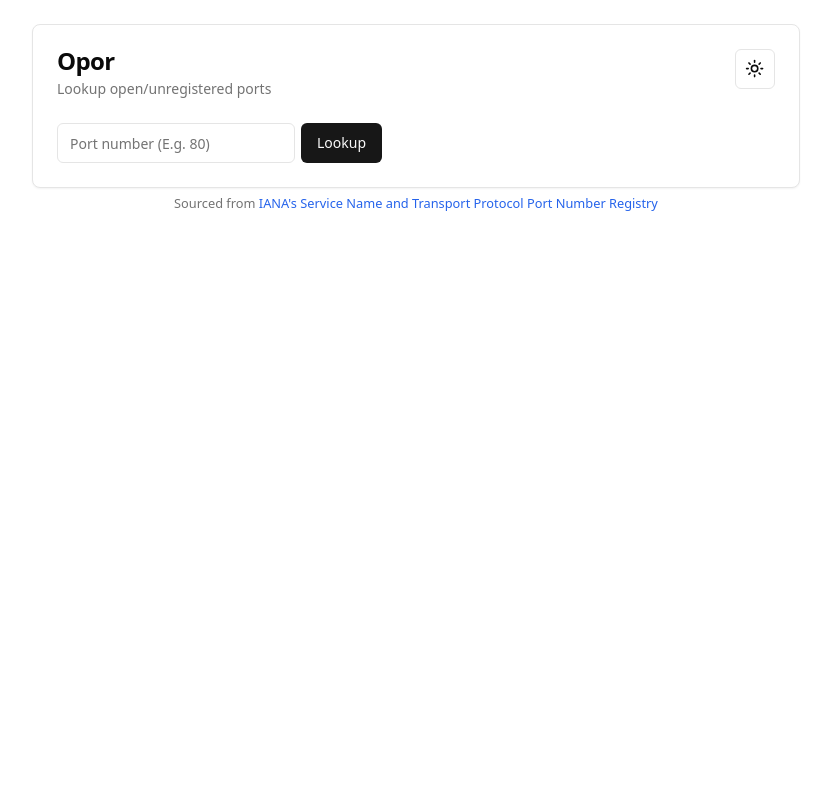
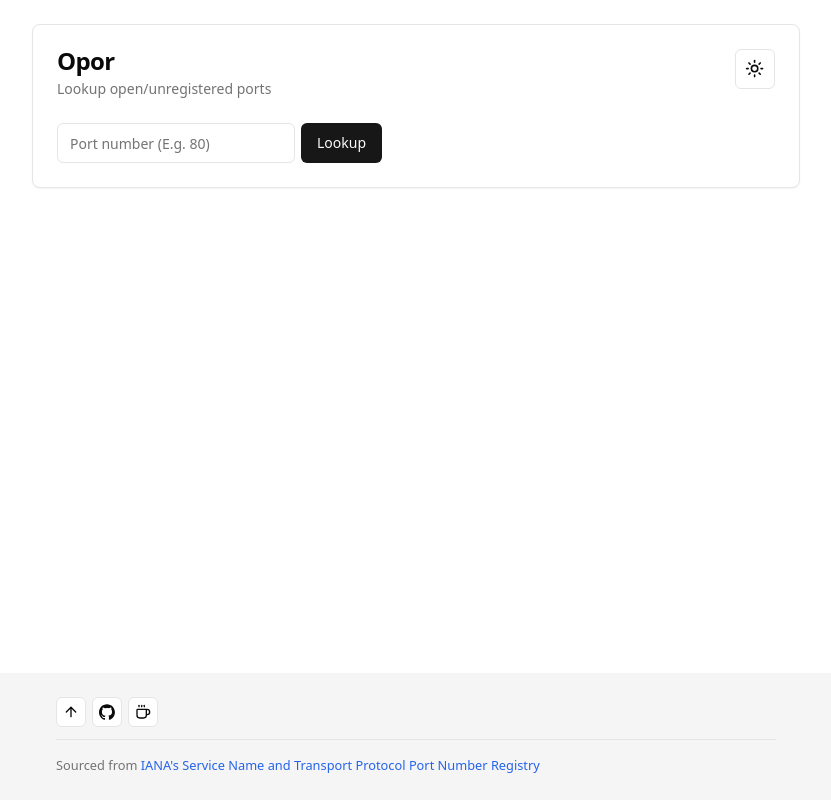
Before and after one commit to arsmoriendy/phantomports-front, a React (Vite) app: page / in a window 1280 px wide. Shown: the whole page, without its empty margins (224-1055 px from the left). Built offline with nearby package versions, Linux system fonts and the light colour scheme; no server answers.

Commit message:
feat: reflow and add footer

```diff
--- a/index.html
+++ b/index.html
@@ -7,7 +7,7 @@
     <title>Opor - Open Ports</title>
   </head>
   <body>
-    <div id="root" class="flex justify-center lg:m-6"></div>
+    <div id="root" class="flex flex-col items-center justify-between lg:pt-6 min-h-screen"></div>
     <script type="module" src="/src/main.tsx"></script>
   </body>
 </html>
--- a/src/App.tsx
+++ b/src/App.tsx
@@ -2,11 +2,11 @@ import { ThemeProvider } from './components/theme-provider'
 import { ThemeSwitcher } from './components/custom/theme-switcher'
 import { Card, CardContent, CardDescription, CardHeader, CardTitle } from './components/ui/card'
 import { QueryForm } from './components/custom/query'
+import { Footer } from './components/custom/footer'
 
 function App() {
   return (
     <ThemeProvider storageKey='opor-theme'>
-      <div className="flex flex-col space-y-1.5">
       <Card className='border-0 w-[100vw] shadow-none lg:w-[768px] lg:border lg:shadow-sm'>
         <CardHeader className='flex flex-row justify-between space-y-0'>
           <div className='flex flex-col space-y-1.5'>
@@ -20,13 +20,7 @@ function App() {
         </CardContent>
       </Card>
 
-        <small className='text-center text-muted-foreground'>
-          Sourced from&nbsp;
-          <a href='https://www.iana.org/assignments/service-names-port-numbers/service-names-port-numbers.xhtml' >
-            IANA's Service Name and Transport Protocol Port Number Registry
-          </a>
-        </small>
-      </div>
+      <Footer className='mt-6' />
     </ThemeProvider>
   )
 }
--- /dev/null
+++ b/src/components/custom/footer.tsx
@@ -0,0 +1,48 @@
+import { cn } from "@/lib/utils";
+import { forwardRef, HTMLAttributes, ReactNode } from "react";
+import { Button } from "../ui/button";
+import { ArrowUp, Coffee } from "lucide-react";
+import { Separator } from "../ui/separator";
+import { Tooltip, TooltipContent, TooltipProvider, TooltipTrigger } from "../ui/tooltip";
+import { GithubLogo } from "./github-logo";
+
+type FooterProps = HTMLAttributes<HTMLDivElement>
+
+export const Footer = forwardRef<HTMLDivElement, FooterProps>(({ className, ...props }, ref) => {
+  return <div ref={ref} className={cn("flex justify-center bg-secondary w-full", className)} {...props}>
+    <div className="w-full lg:w-[768px] p-6">
+      <div id="socialbar" className="flex space-x-1.5">
+        <SocialBtn link="#" tooltip="Back to top">
+          <ArrowUp className="h-4 w-4" />
+        </SocialBtn>
+        <SocialBtn link="https://github.com/arsmoriendy/opor-front" tooltip="Star on Github">
+          <GithubLogo className="h-4 w-4" />
+        </SocialBtn>
+        <SocialBtn link="https://ko-fi.com/arsmoriendy" tooltip="Buy me a coffee">
+          <Coffee className="h-4 w-4" />
+        </SocialBtn>
+      </div>
+
+      <Separator className="my-3" />
+
+      <small className='text-center text-muted-foreground'>
+        Sourced from&nbsp;
+        <a href='https://www.iana.org/assignments/service-names-port-numbers/service-names-port-numbers.xhtml' >
+          IANA's Service Name and Transport Protocol Port Number Registry
+        </a>
+      </small>
+    </div>
+  </div>
+})
+
+const SocialBtn = ({ link, tooltip, children }: { link: string, tooltip: string, children: ReactNode }) =>
+  <TooltipProvider><Tooltip>
+    <TooltipTrigger asChild>
+      <Button asChild variant={"outline"} size={"sm"} className="h-auto p-1.5">
+        <a href={link} className="text-inherit">{children}</a>
+      </Button>
+    </TooltipTrigger>
+    <TooltipContent>
+      <p>{tooltip}</p>
+    </TooltipContent>
+  </Tooltip></TooltipProvider>
```
Lines whose indentation alone changed are shown as unchanged.
